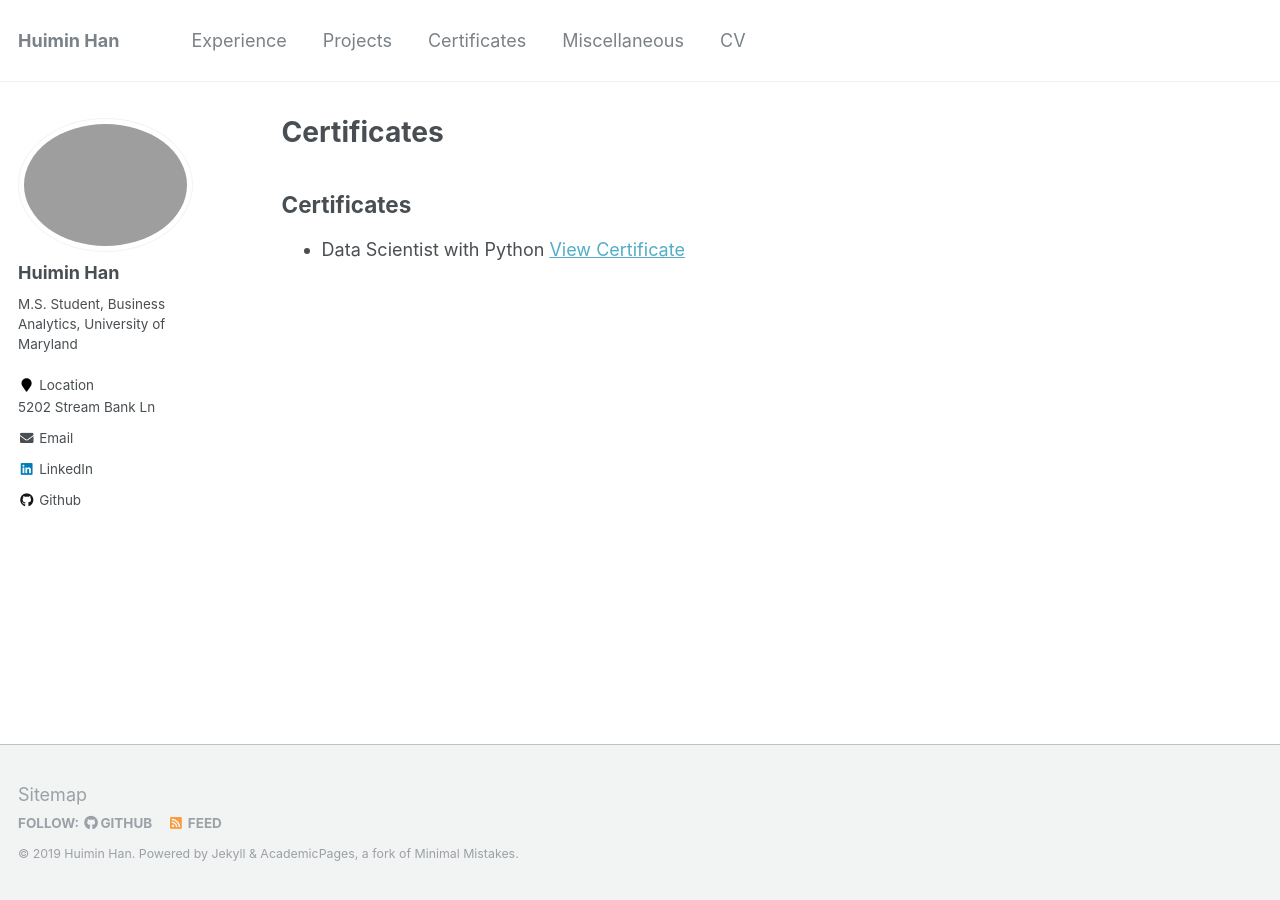
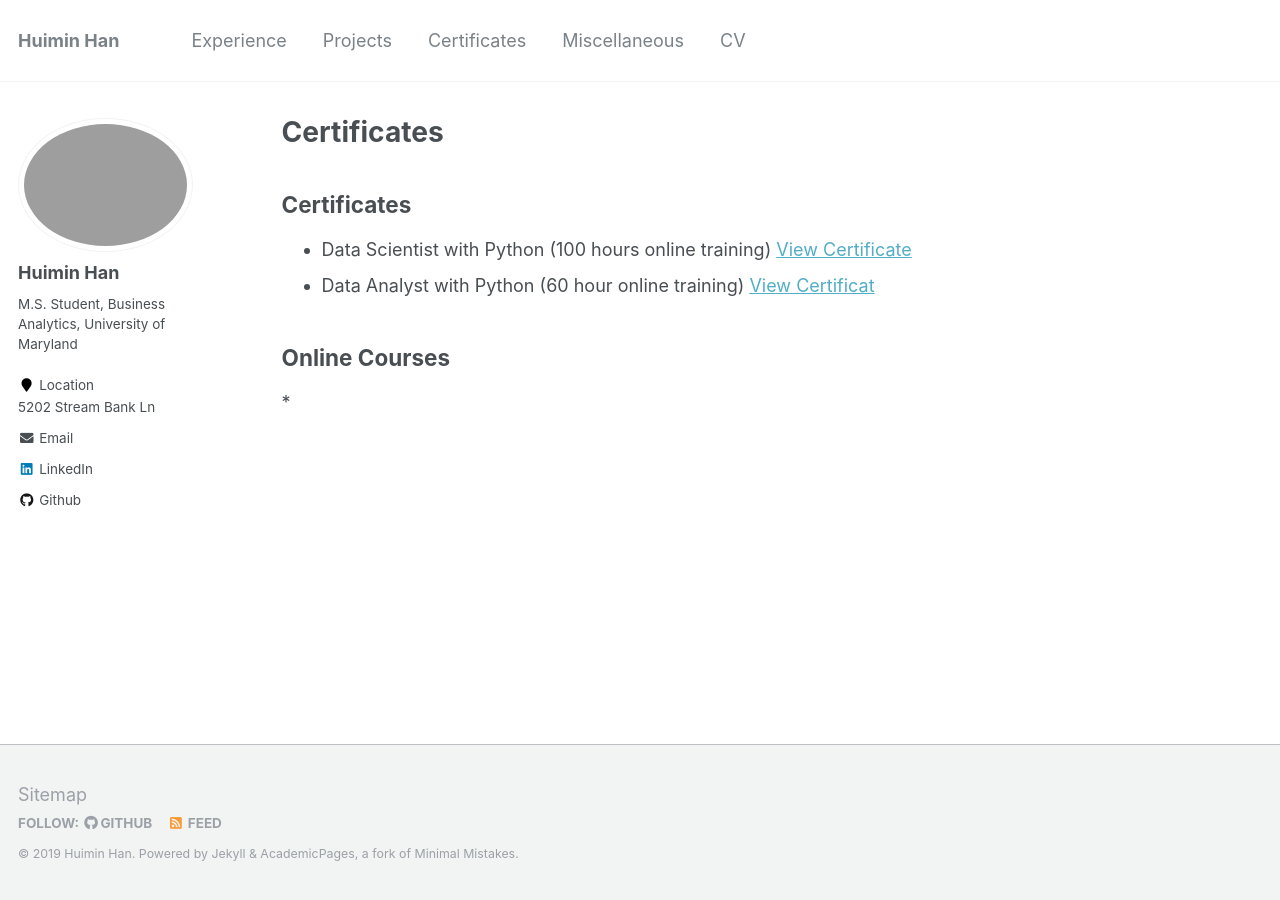
Before and after one commit to HannahHan3/HannahHan3.github.io, a Jekyll site: the page built from _pages/certificates.md, in a window 1280 px wide. Built offline with Jekyll 4.4.1, drawn with Linux system fonts in a browser that asks for light colours.

Commit message:
Update certificates.md

```diff
--- a/_pages/certificates.md
+++ b/_pages/certificates.md
@@ -7,4 +7,9 @@ author_profile: true
 
 ## Certificates
 
-* Data Scientist with Python [View Certificate]()
+* Data Scientist with Python (100 hours online training) [View Certificate](https://hannahhan3.github.io/files/Data Scientist Certificate.pdf)
+* Data Analyst with Python (60 hour online training) [View Certificat](https://hannahhan3.github.io/files/Data Analyst Certificate.pdf)
+
+## Online Courses
+
+*
```
